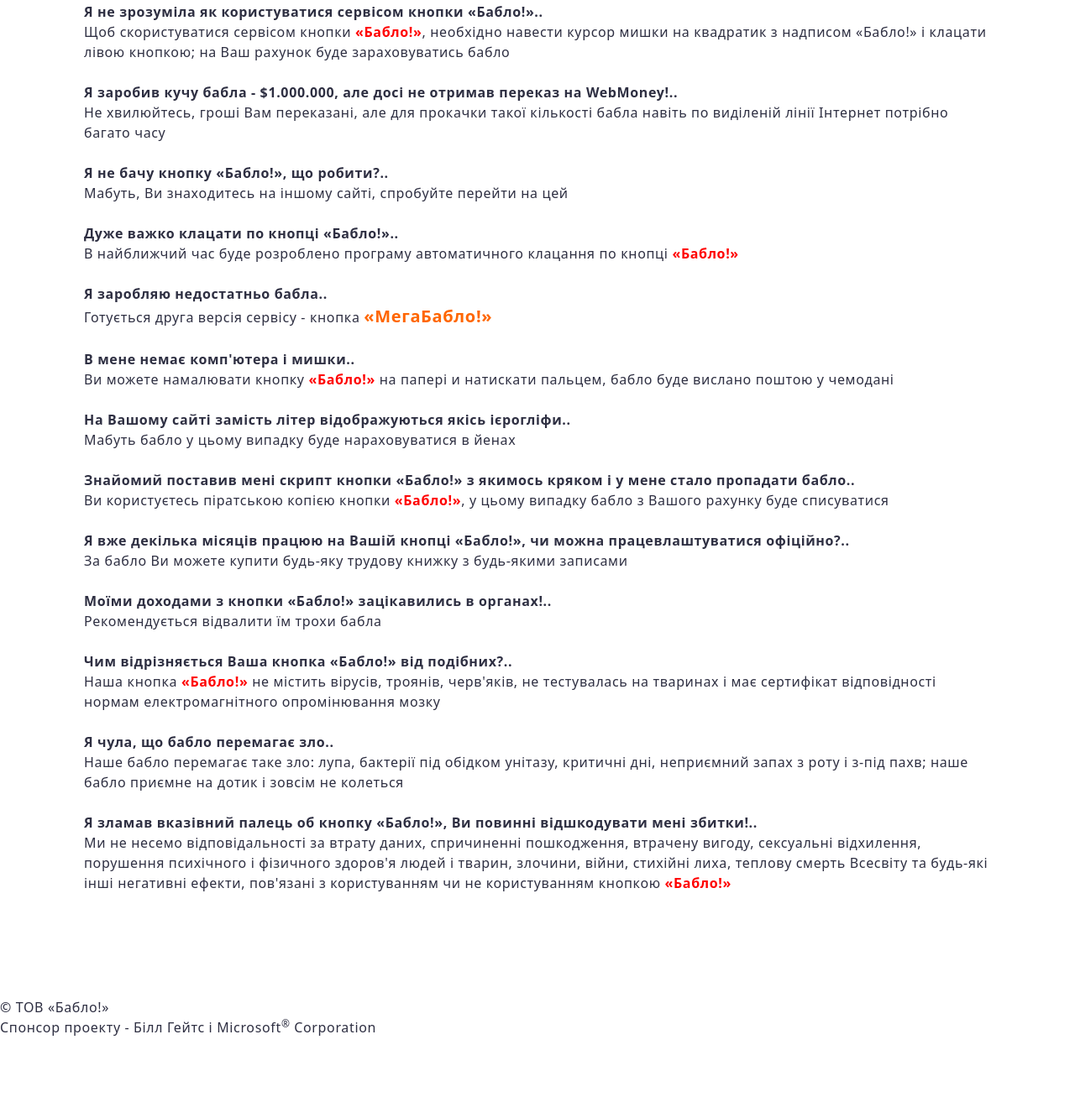
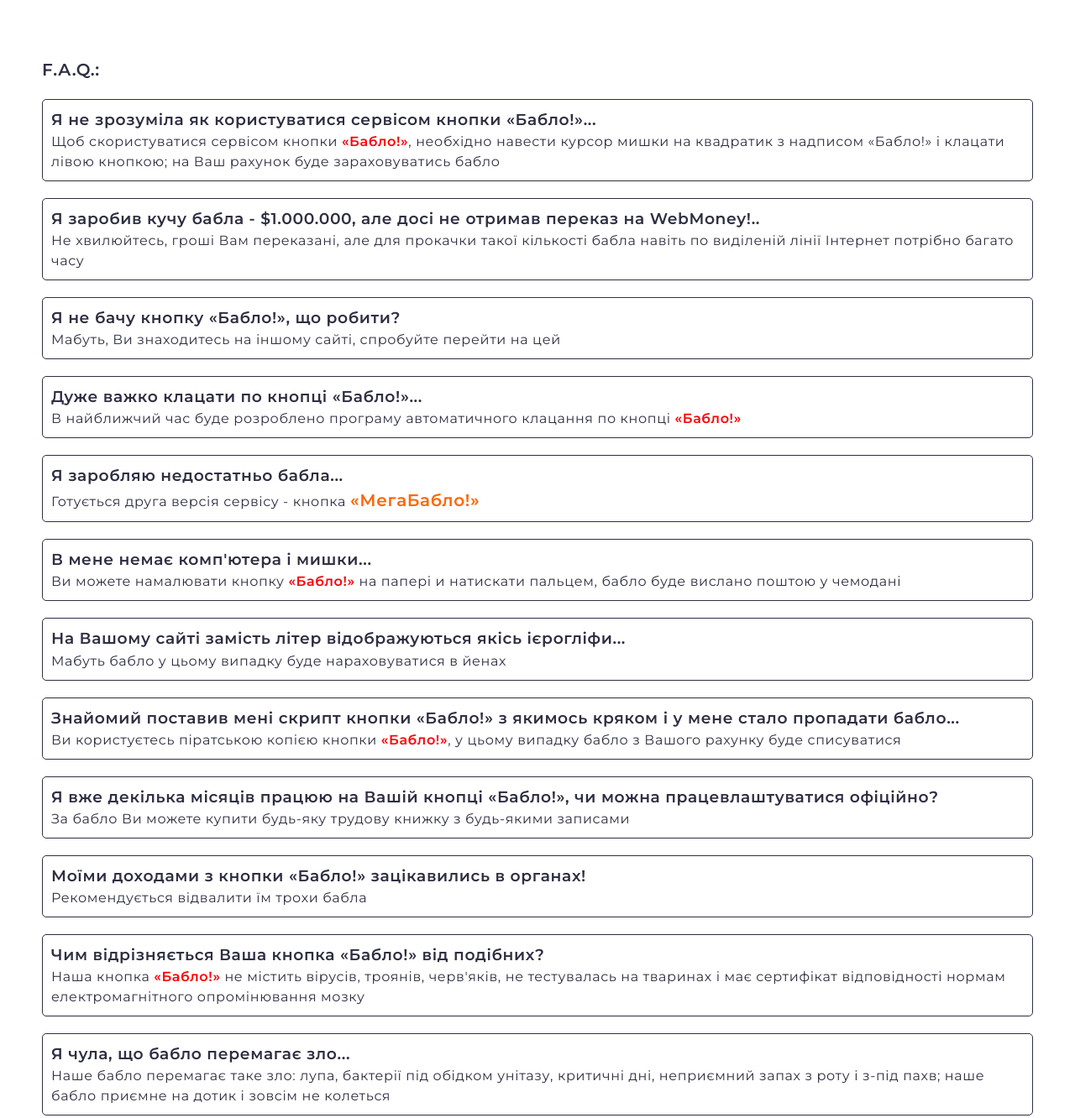
Before and after one commit to ReshetS/goit-js-ap, a website built with Vite: page src/index.html in a window 1280 px wide. Shown: the part 670-2002 px from the top of the page at 84% size. Before the commit the page ends 1906 px from the top, so only its background shows below. Built offline with nearby package versions, Linux system fonts and the light colour scheme.

Commit message:
do final css

```diff
--- a/src/css/reset.css
+++ /dev/null
@@ -1,68 +0,0 @@
-h1,
-h2,
-h3,
-h4,
-h5,
-h6,
-p {
-  margin: 0;
-}
-
-ul,
-ol {
-  margin: 0;
-  padding: 0;
-  list-style: none;
-}
-
-a {
-  color: currentColor;
-  text-decoration: none;
-}
-
-button {
-  cursor: pointer;
-  font-family: inherit;
-  color: currentColor;
-}
-
-img {
-  display: block;
-  max-width: 100%;
-  height: auto;
-}
-
-input {
-  font-family: inherit;
-}
-
-.body {
-  padding-top: 100px;
-  padding-bottom: 100px;
-}
-.main {
-}
-.container {
-  min-width: 320px;
-  max-width: 375px;
-  width: 100%;
-  padding-left: 20px;
-  padding-right: 20px;
-  margin: 0 auto;
-}
-
-@media screen and (min-width: 768px) {
-  .container {
-    max-width: 768px;
-    padding-left: 32px;
-    padding-right: 32px;
-  }
-}
-
-@media screen and (min-width: 1280px) {
-  .container {
-    max-width: 1280px;
-    padding-left: 100px;
-    padding-right: 100px;
-  }
-}
--- a/src/css/styles.css
+++ b/src/css/styles.css
@@ -8,15 +8,6 @@
 @import url('https://fonts.googleapis.com/css2?family=Montserrat:wght@400..600&display=swap');
 
 :root {
-  font-family: 'Montserrat', sans-serif;
-  font-size: 16px;
-  line-height: 1.5;
-  letter-spacing: 0.04em;
-  font-weight: 400;
-
-  color: #2e2f42;
-  background-color: rgba(255, 255, 255, 0.87);
-
   font-synthesis: none;
   text-rendering: optimizeLegibility;
   -webkit-font-smoothing: antialiased;
@@ -63,6 +54,13 @@ input {
 }
 .body {
   position: relative;
+  font-family: 'Montserrat', sans-serif;
+  font-size: 14px;
+  line-height: 1.5;
+  letter-spacing: 0.04em;
+  font-weight: 400;
+  color: #2e2f42;
+  background-color: rgba(255, 255, 255, 0.87);
 }
 .section {
   padding-top: 100px;
@@ -70,23 +68,30 @@ input {
 }
 .header {
   position: fixed;
-  padding-top: 20px;
-  padding-bottom: 20px;
+  height: 50px;
+  z-index: 999;
+  padding: 20px 0;
 }
 .header-list {
   display: flex;
-  gap: 20px;
+  gap: 10px;
 }
 .header-item {
   border-radius: 5px;
   background-color: rgb(55, 169, 211);
   height: 30px;
+  width: 80px;
+  display: flex;
+  justify-content: center;
+  align-items: center;
+}
+.header-item:nth-child(2) {
   width: 120px;
 }
+
 .header-link {
-  padding-top: 20px;
-  padding-bottom: 20px;
   color: #fff;
+  padding: 20px 0;
 }
 .main {
 }
@@ -94,13 +99,14 @@ input {
   min-width: 320px;
   max-width: 375px;
   width: 100%;
-  padding-left: 20px;
-  padding-right: 20px;
+  padding-left: 10px;
+  padding-right: 10px;
   margin: 0 auto;
 }
 .title {
+  font-size: 24px;
   text-align: center;
-  margin-bottom: 50px;
+  margin-bottom: 30px;
 }
 .bablo {
   font-weight: 600;
@@ -108,13 +114,17 @@ input {
 }
 .about-wrapper {
   margin: 0 auto 50px;
+  display: flex;
+  flex-direction: column;
+  gap: 5px;
+  align-items: center;
 }
 .text-about {
   text-align: center;
-  margin-bottom: 10px;
+  font-size: 16px;
 }
 .button {
-  height: 50px;
+  height: 80px;
   width: 80%;
   display: block;
   margin: 0 auto 20px;
@@ -123,6 +133,7 @@ input {
   background-color: #007bff;
   border-color: #007bff;
   font-size: 20px;
+  border-radius: 10px;
 }
 .text-underbutton {
   text-align: center;
@@ -137,8 +148,15 @@ input {
   margin-bottom: 20px;
 }
 .faq-text {
+  display: flex;
+  flex-direction: column;
+  gap: 20px;
 }
-
+.faq-item {
+  border-radius: 5px;
+  border: 1px solid;
+  padding: 10px;
+}
 .mega-bablo {
   font-weight: 600;
   color: rgb(255, 102, 0);
@@ -150,32 +168,69 @@ input {
 
   font-size: 22px;
 }
+.footer-link:hover,
+.footer-link:focus {
+  font-size: 17px;
+  color: red;
+}
 @media screen and (min-width: 768px) {
+  .body {
+    font-size: 16px;
+  }
   .container {
     max-width: 768px;
     padding-left: 32px;
     padding-right: 32px;
   }
+  .header-list {
+    gap: 20px;
+  }
   .button {
-    width: 200px;
+    width: 250px;
+  }
+  .text-about {
+    margin-bottom: 10px;
+    font-size: 18px;
+  }
+  .title {
+    font-size: 36px;
+    margin-bottom: 50px;
   }
 }
 
 @media screen and (min-width: 1280px) {
   .container {
     max-width: 1280px;
-    padding-left: 100px;
-    padding-right: 100px;
+    padding-left: 50px;
+    padding-right: 50px;
+  }
+  .header-item:hover,
+  .header-item:focus {
+    transform: scale(1.03);
+    background-color: antiquewhite;
   }
 
+  .header-item:hover .header-link {
+    color: #000;
+  }
+  .header-item:focus .header-link {
+    color: #000;
+  }
+  .text-about {
+    width: 1000px;
+    font-size: 20px;
+  }
   .button:hover,
   .button:focus,
   .button:active {
     transform: scale(1.03);
-    background-color: #88aace;
-    border-color: #88aace;
+    background-color: #0f80f8;
+    border-color: #0f80f8;
     text-transform: uppercase;
-    color: red;
+
     font-weight: 700;
   }
+  .faq-item:hover {
+    background-color: beige;
+  }
 }
--- a/src/index.html
+++ b/src/index.html
@@ -22,7 +22,7 @@
         <nav>
           <ul class="header-list">
             <li class="header-item">
-              <a class="header-link" href="#home">Home</a>
+              <a class="header-link" href="#home">Наверх</a>
             </li>
             <li class="header-item">
               <a class="header-link" href="#mega">МегаБабло</a>
@@ -49,13 +49,13 @@
             </p>
             <p class="text-about">
               Реальнi хлопцi знаходять сторiнки з кнопкою
-              <span class="bablo">«Бабло!»</span> i заробляють мiльйони!
+              <span class="bablo">«Бабло!»</span> i <b>заробляють мiльйони!</b>
             </p>
           </div>
 
           <button type="button" class="button" id="babloBtn">Бабло!</button>
           <p class="text-underbutton">
-            Бабла на рахунку: $<span class="counter" id="count">0</span>
+            <b>Бабла на рахунку: $<span class="counter" id="count">0</span></b>
           </p>
         </div>
       </section>
@@ -63,76 +63,147 @@
       <section class="section">
         <div class="container" id="faq">
           <h2 class="faq-title">F.A.Q.:</h2>
-          <div class="faq-text">
-            <b>Я не зрозумiла як користуватися сервiсом кнопки «Бабло!»..</b
-            ><br />
+          <ul class="faq-text">
+            <li class="faq-item">
+              <h3 class="faq-question">
+                Я не зрозумiла як користуватися сервiсом кнопки «Бабло!»...
+              </h3>
+              <p class="faq-answer">
                 Щоб скористуватися сервiсом кнопки
-            <span class="bablo">«Бабло!»</span>, необхiдно навести курсор мишки
-            на квадратик з надписом «Бабло!» i клацати лiвою кнопкою; на Ваш
-            рахунок буде зараховуватись бабло<br /><br />
-            <b
-              >Я заробив кучу бабла - $1.000.000, але досi не отримав переказ на
-              WebMoney!..</b
-            ><br />
+                <span class="bablo">«Бабло!»</span>, необхiдно навести курсор
+                мишки на квадратик з надписом «Бабло!» i клацати лiвою кнопкою;
+                на Ваш рахунок буде зараховуватись бабло
+              </p>
+            </li>
+
+            <li class="faq-item">
+              <h3 class="faq-question">
+                Я заробив кучу бабла - $1.000.000, але досi не отримав переказ
+                на WebMoney!..
+              </h3>
+              <p class="faq-answer">
                 Не хвилюйтесь, грошi Вам переказанi, але для прокачки такої
-            кiлькостi бабла навiть по видiленiй лiнiї Iнтернет потрiбно багато
-            часу<br /><br />
-            <b>Я не бачу кнопку «Бабло!», що робити?..</b><br />
+                кiлькостi бабла навiть по видiленiй лiнiї Iнтернет потрiбно
+                багато часу
+              </p>
+            </li>
+
+            <li class="faq-item">
+              <h3 class="faq-question">
+                Я не бачу кнопку «Бабло!», що робити?
+              </h3>
+              <p class="faq-answer">
                 Мабуть, Ви знаходитесь на iншому сайтi, спробуйте перейти на
-            <a href="./">цей</a><br /><br />
-            <b>Дуже важко клацати по кнопцi «Бабло!»..</b><br />
-            В найближчий час буде розроблено програму автоматичного клацання по
-            кнопцi <span class="bablo">«Бабло!»</span><br /><br />
-            <b>Я заробляю недостатньо бабла.. </b><br />
+                <a href="./">цей</a>
+              </p>
+            </li>
+
+            <li class="faq-item">
+              <h3 class="faq-question"  id="mega">
+                Дуже важко клацати по кнопцi «Бабло!»...
+              </h3>
+              <p class="faq-answer">
+                В найближчий час буде розроблено програму автоматичного клацання
+                по кнопцi
+                <span class="bablo">«Бабло!»</span>
+              </p>
+            </li>
+
+            <li class="faq-item">
+              <h3 class="faq-question">Я заробляю недостатньо бабла...</h3>
+              <p class="faq-answer">
                 Готується друга версiя сервiсу - кнопка
-            <span class="mega-bablo" id="mega">«МегаБабло!»</span><br /><br />
-            <b>В мене немає комп'ютера i мишки..</b><br />
-            Ви можете намалювати кнопку <span class="bablo">«Бабло!»</span> на
-            паперi и натискати пальцем, бабло буде вислано поштою у чемоданi<br /><br />
-            <b>На Вашому сайтi замiсть лiтер вiдображуються якiсь iєроглiфи..</b
-            ><br />
-            Мабуть бабло у цьому випадку буде нараховуватися в йенах<br /><br />
-            <b
-              >Знайомий поставив менi скрипт кнопки «Бабло!» з якимось кряком i
-              у мене стало пропадати бабло..</b
-            ><br />
+                <span class="mega-bablo">«МегаБабло!»</span>
+              </p>
+            </li>
+
+            <li class="faq-item">
+              <h3 class="faq-question">В мене немає комп'ютера i мишки...</h3>
+              <p class="faq-answer">
+                Ви можете намалювати кнопку
+            <span class="bablo">«Бабло!»</span>
+            на паперi и натискати пальцем, бабло буде вислано поштою у
+            чемоданi
+              </p>
+            </li>
+
+            <li class="faq-item">
+              <h3 class="faq-question">На Вашому сайтi замiсть лiтер вiдображуються якiсь iєроглiфи...</h3>
+              <p class="faq-answer">
+                Мабуть бабло у цьому випадку буде нараховуватися в йенах</span>
+              </p>
+            </li>
+
+            <li class="faq-item">
+              <h3 class="faq-question">Знайомий поставив менi скрипт кнопки «Бабло!» з якимось кряком i
+              у мене стало пропадати бабло...</h3>
+              <p class="faq-answer">
                 Ви користуєтесь пiратською копiєю кнопки
-            <span class="bablo">«Бабло!»</span>, у цьому випадку бабло з Вашого
-            рахунку буде списуватися<br /><br />
-            <b
-              >Я вже декiлька мiсяцiв працюю на Вашiй кнопцi «Бабло!», чи можна
-              працевлаштуватися офiцiйно?..</b
-            ><br />
+            <span class="bablo">«Бабло!»</span
+            >, у цьому випадку бабло з Вашого рахунку буде списуватися</span>
+              </p>
+            </li>
+
+            <li class="faq-item">
+              <h3 class="faq-question">Я вже декiлька мiсяцiв працюю на Вашiй кнопцi «Бабло!», чи можна
+              працевлаштуватися офiцiйно?</h3>
+              <p class="faq-answer">
                 За бабло Ви можете купити будь-яку трудову книжку з будь-якими
-            записами<br /><br />
-            <b>Моїми доходами з кнопки «Бабло!» зацiкавились в органах!..</b
-            ><br />
-            Рекомендується вiдвалити їм трохи бабла<br /><br />
-            <b>Чим вiдрiзняється Ваша кнопка «Бабло!» вiд подiбних?..</b><br />
-            Наша кнопка <span class="bablo">«Бабло!»</span> не мiстить вiрусiв,
-            троянiв, черв'якiв, не тестувалась на тваринах i має сертифiкат
-            вiдповiдностi нормам електромагнiтного опромiнювання мозку<br /><br />
-            <b>Я чула, що бабло перемагає зло..</b><br />
+            записами</span>
+              </p>
+            </li>
+
+            <li class="faq-item">
+              <h3 class="faq-question">Моїми доходами з кнопки «Бабло!» зацiкавились в органах!</h3>
+              <p class="faq-answer">
+                Рекомендується вiдвалити їм трохи бабла</span>
+              </p>
+            </li>
+
+            <li class="faq-item">
+              <h3 class="faq-question">Чим вiдрiзняється Ваша кнопка «Бабло!» вiд подiбних?</h3>
+              <p class="faq-answer">
+                Наша кнопка
+            <span class="bablo">«Бабло!»</span>
+            не мiстить вiрусiв, троянiв, черв'якiв, не тестувалась на тваринах i
+            має сертифiкат вiдповiдностi нормам електромагнiтного опромiнювання
+            мозку</span>
+              </p>
+            </li>
+
+            <li class="faq-item">
+              <h3 class="faq-question">Я чула, що бабло перемагає зло...</h3>
+              <p class="faq-answer">
                 Наше бабло перемагає таке зло: лупа, бактерiї пiд обiдком унiтазу,
             критичнi днi, неприємний запах з роту i з-пiд пахв; наше бабло
-            приємне на дотик i зовсiм не колеться<br /><br />
-            <b
-              >Я зламав вказiвний палець об кнопку «Бабло!», Ви повиннi
-              вiдшкодувати менi збитки!..</b
-            ><br />
+            приємне на дотик i зовсiм не колеться
+              </p>
+            </li>
+
+            <li class="faq-item">
+              <h3 class="faq-question">Я зламав вказiвний палець об кнопку «Бабло!», Ви повиннi
+              вiдшкодувати менi збитки!</h3>
+              <p class="faq-answer">
                 Ми не несемо вiдповiдальностi за втрату даних, спричиненнi
             пошкодження, втрачену вигоду, сексуальнi вiдхилення, порушення
             психiчного i фiзичного здоров'я людей i тварин, злочини, вiйни,
             стихiйнi лиха, теплову смерть Всесвiту та будь-якi iншi негативнi
             ефекти, пов'язанi з користуванням чи не користуванням кнопкою
-            <span class="bablo">«Бабло!»</span><br /><br />
-          </div>
+            <span class="bablo">«Бабло!»</span
+            >
+              </p>
+            </li>
+
+          </ul>
         </div>
       </section>
     </main>
-    <footer class="text-center">
-      © <a href="./" title="ТОВ «Бабло!»">ТОВ «Бабло!»</a><br />
-      Спонсор проекту - Бiлл Гейтс i Microsoft<sup>®</sup> Corporation<br />
+
+    <footer class="footer">
+      <div class="container">
+        <p>© <a class="footer-link" href="./">ТОВ «Бабло!»</a></p>
+        <p>Спонсор проекту - Бiлл Гейтс i Microsoft<sup>®</sup> Corporation</p>
+      </div>
     </footer>
 
     <script type="module" src="./main.js"></script>
--- a/src/main.js
+++ b/src/main.js
@@ -1,5 +1,5 @@
 import { addBablo } from './js/functions'; // імпортуємо функцію прослуховувача
 
-const button = document.querySelector('#babloBtn'); // витягуємо елемент кнопки для додавання прослуховувача
+const button = document.querySelector('.button'); // витягуємо елемент кнопки для додавання прослуховувача
 
 button.addEventListener('click', addBablo); // додаємо прослуховувач по кліку
```
Lines whose indentation alone changed are shown as unchanged.
